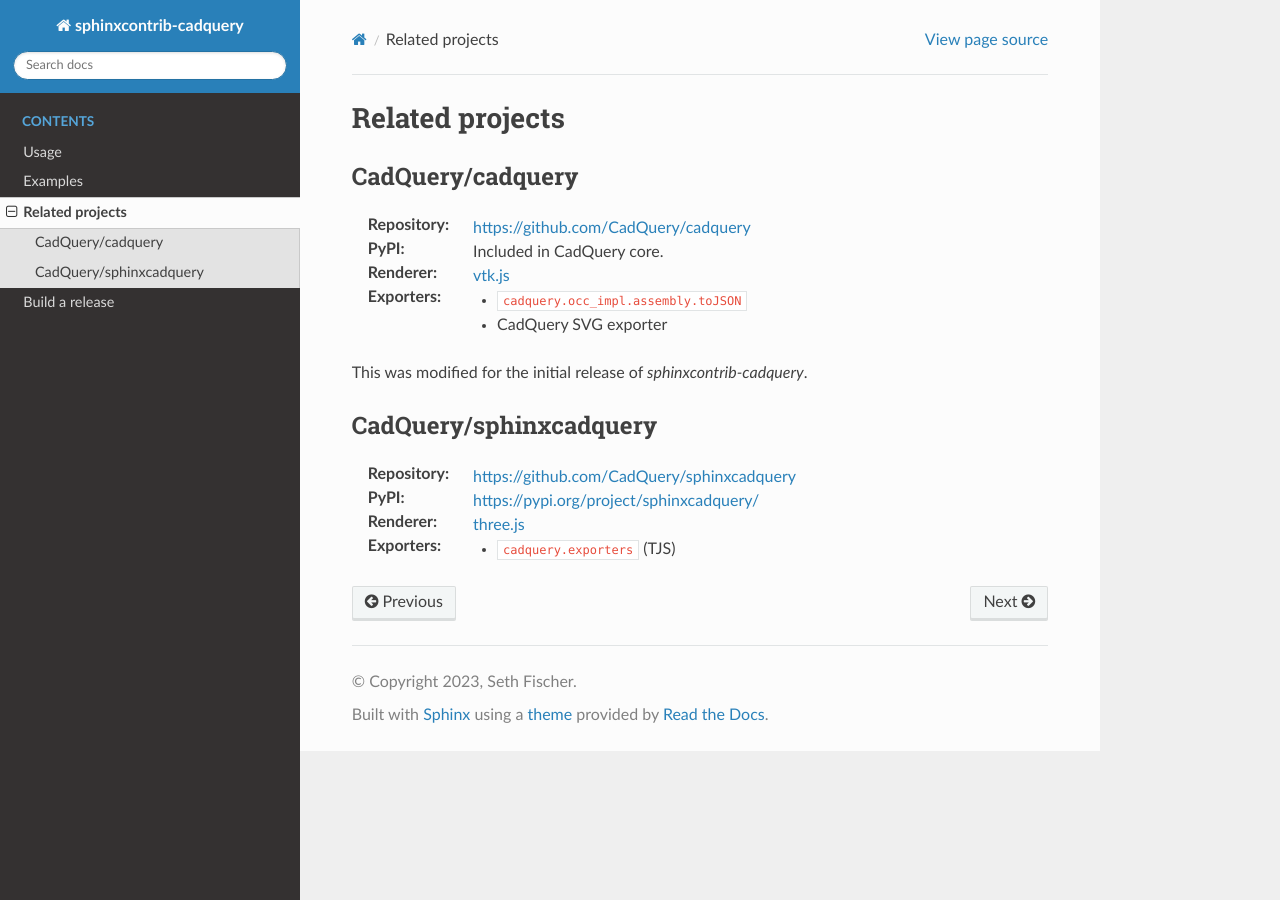
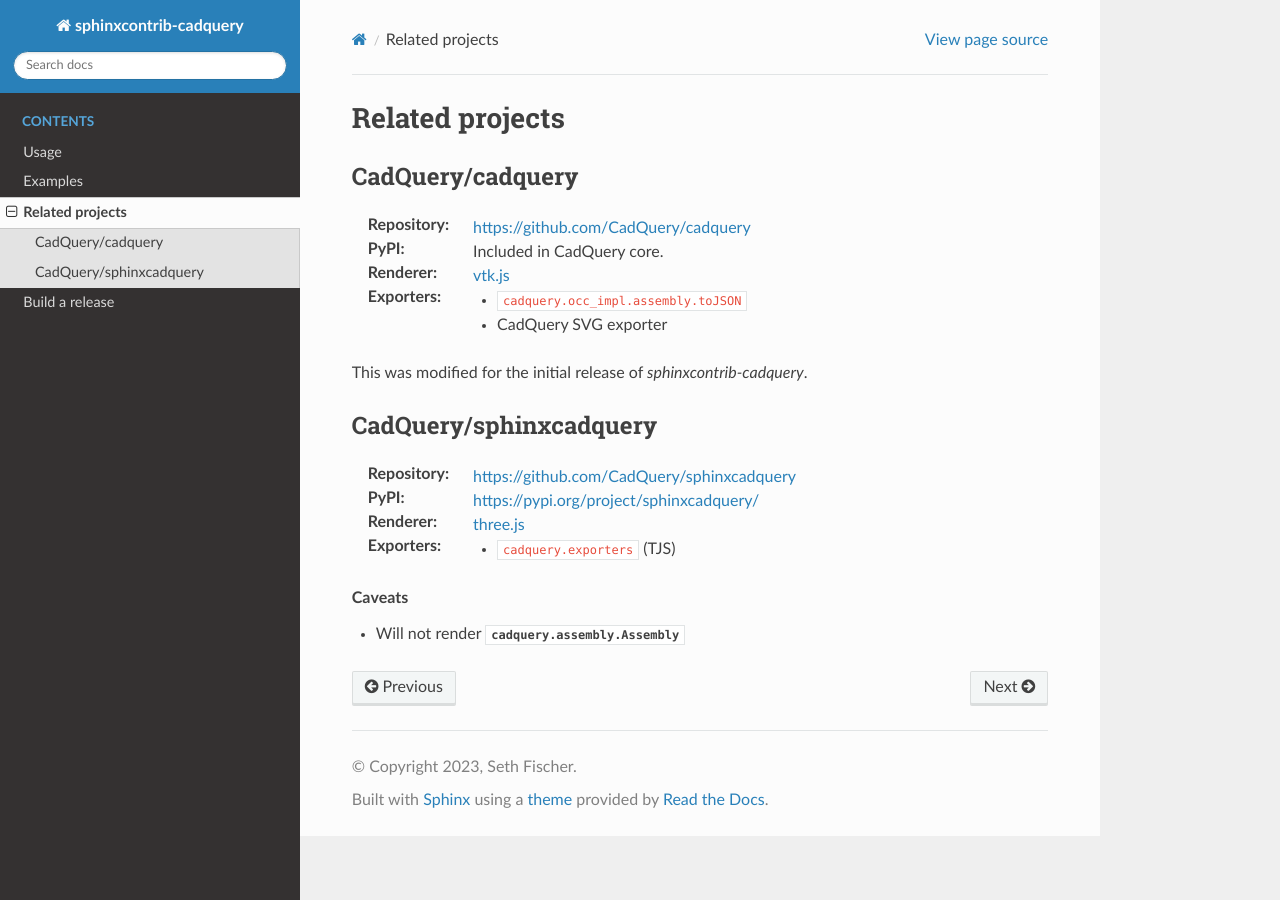
Before and after one commit to sethfischer/sphinxcontrib-cadquery, a Sphinx documentation site: the page built from docs/related.rst, in a window 1280 px wide. Built offline with Sphinx 7.4.7 and the Read the Docs theme 2.0.0, drawn with Linux system fonts in a browser that asks for light colours; the version number is read from the project's files by our own code.

Commit message:
docs: sphinxcadquery caveats

```diff
--- a/docs/related.rst
+++ b/docs/related.rst
@@ -27,5 +27,10 @@
     * ``cadquery.exporters`` (TJS)
 
 
+.. rubric:: Caveats
+
+* Will not render :class:`cadquery.assembly.Assembly`
+
+
 .. _`vtk.js`: https://kitware.github.io/vtk-js/
 .. _`three.js`: https://threejs.org/
```
